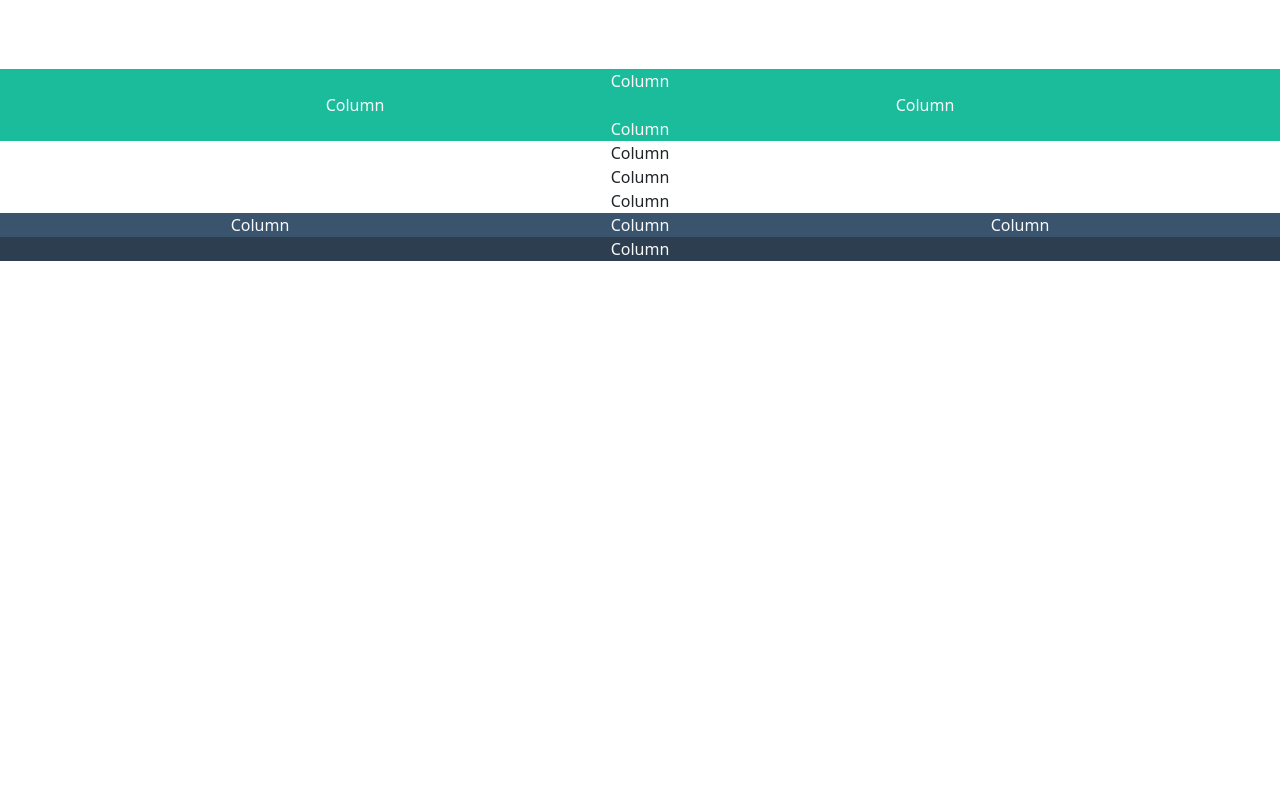
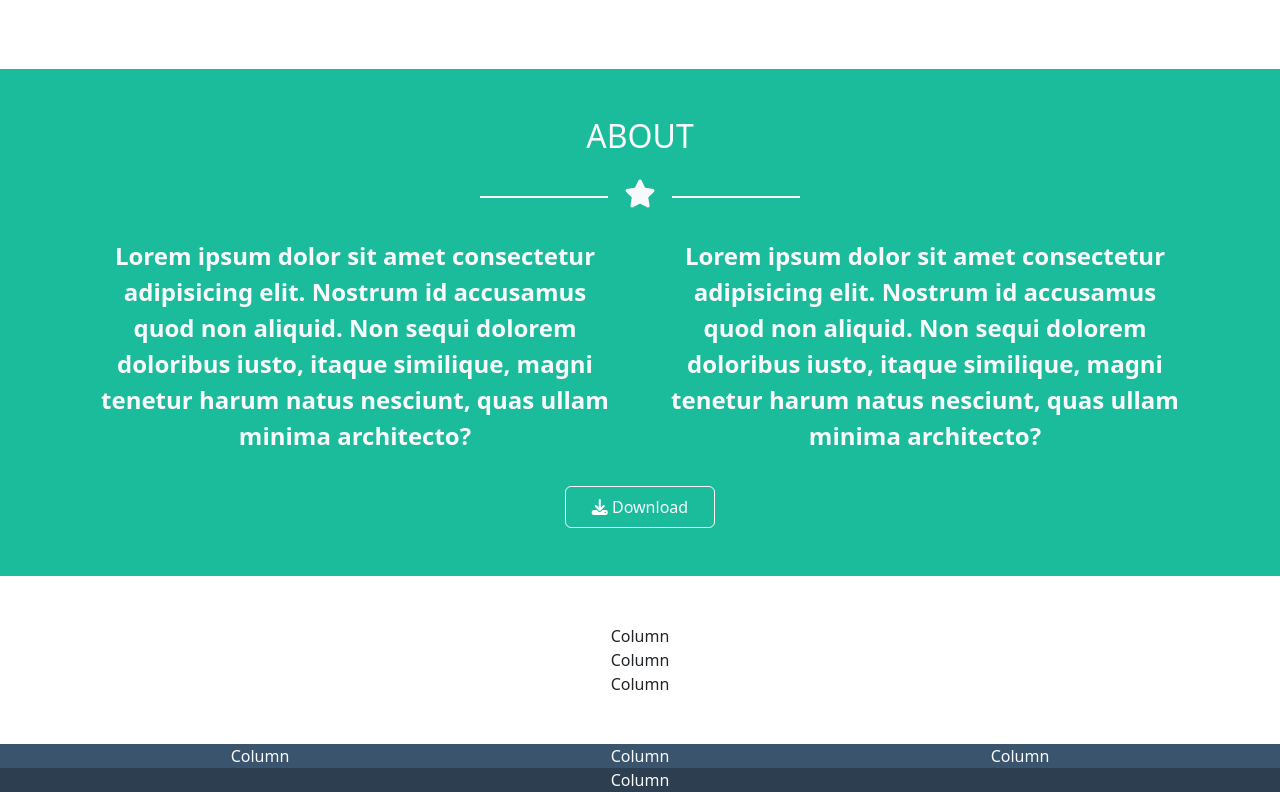
Before and after one commit to salvatorebriga/html-css-bootstrap-freelancer, a plain HTML site: page index.html in a window 1280 px wide. Shown: the part 1304-2096 px from the top of the page. Before the commit the page ends 1565 px from the top, so only its background shows below. Drawn offline with nearby package versions, Linux system fonts and the light colour scheme.

Commit message:
added about content

```diff
--- a/index.html
+++ b/index.html
@@ -92,18 +92,39 @@
     </section>
 
     <section id="about" class="text-light ms_bg_light_sea_green">
-        <div class="container-xl text-center">
-            <div class="row">
-              <div class="col col-12">Column</div>
-              <div class="col col-12 col-sm-6">Column</div>
-              <div class="col col-12 col-sm-6">Column</div>
-              <div class="col col-12">Column</div>
-            </div>
+      <div class="container-xl text-center pt-5 pb-5">
+        <div class="row">
+          <h2 class="mb-4">ABOUT</h2>
+          <div class="d-flex justify-content-center mb-4">
+            <hr class="rfs-hr m-3  text-light opacity-100 border-2">
+            <span class="fas fa-star fs-3"></span>
+            <hr class="rfs-hr m-3 text-light opacity-100 border-2">
+          </div>
+          <div class="col col-12 col-sm-6 px-4">
+            <p class="fw-semibold fs-4">
+              Lorem ipsum dolor sit amet consectetur adipisicing elit.
+              Nostrum id accusamus quod non aliquid.
+              Non sequi dolorem doloribus iusto, itaque similique,
+              magni tenetur harum natus nesciunt, quas ullam minima architecto?
+            </p>
+          </div>
+          <div class="col col-12 col-sm-6 px-4">
+            <p class="fw-semibold fs-4">
+              Lorem ipsum dolor sit amet consectetur adipisicing elit.
+              Nostrum id accusamus quod non aliquid.
+              Non sequi dolorem doloribus iusto, itaque similique,
+              magni tenetur harum natus nesciunt, quas ullam minima architecto?
+            </p>
+          </div>
+          <div class="col col-12 text-center mt-3">
+            <button type="button" class="btn btn-light p-2 text-light bg-transparent text-center" style="width: 150px;"><span class="fas fa-download ms-filter-white"></span> Download</button>
+          </div>
         </div>
+      </div>
     </section>
 
     <section id="contact">
-        <div class="container-xl text-center">
+        <div class="container-xl text-center pt-5 pb-5">
             <div class="row">
               <div class="col col-12">Column</div>
               <div class="col col-12">
```
